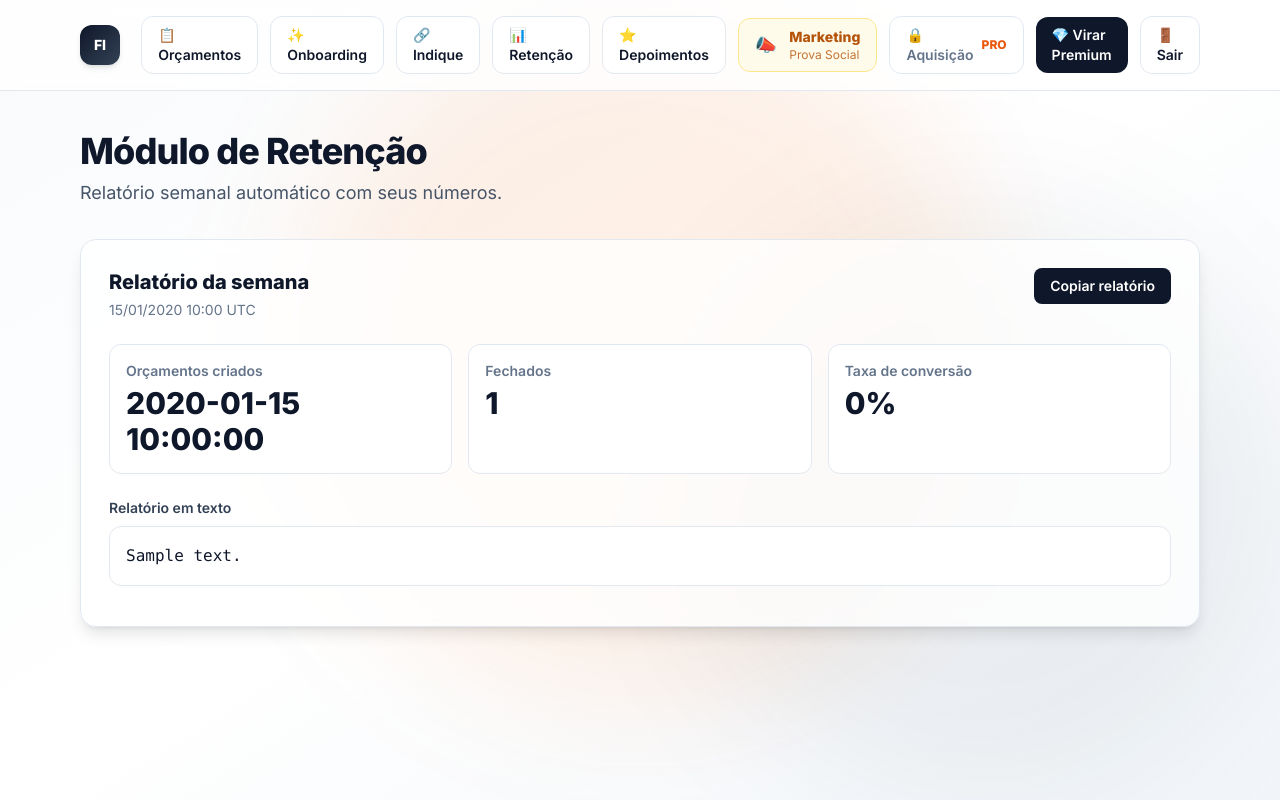
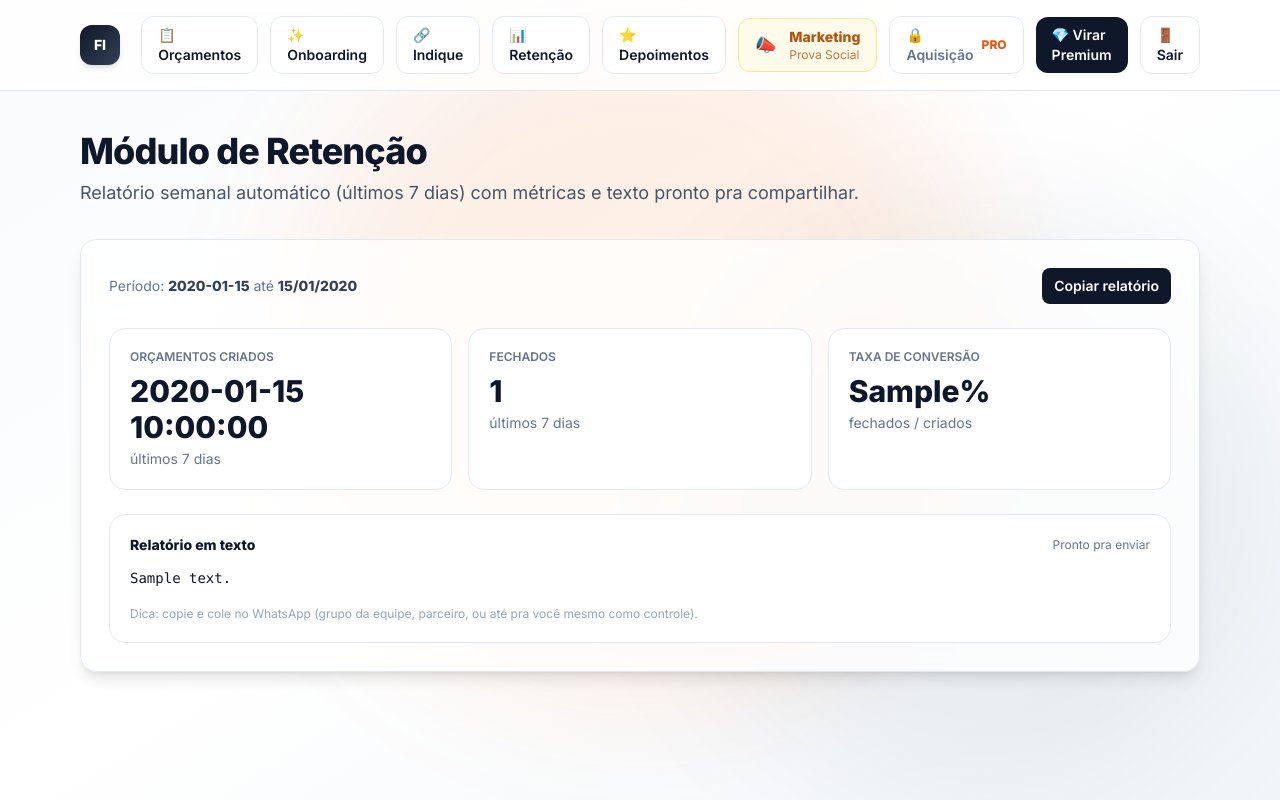
Before and after one commit to wanderson96santos04-hash/fecha-instalacao, a FastAPI app: template app/templates/retention/retention.html in a window 1280 px wide. Run offline with FastAPI, Linux system fonts and the light colour scheme; the template is opened without the code that fills it: most values are stand-ins (such as "Sample title", 1, 10 or a date in 2020); parts of the project's set-up code (start-up, migrations or seed data) failed here and were passed over; some libraries are stand-ins or nearby versions.

Commit message:
fix: retention weekly report + rounded conversion + route include

```diff
--- a/app/templates/retention/retention.html
+++ b/app/templates/retention/retention.html
@@ -1,8 +1,7 @@
 {% extends "base.html" %}
+{% block body %}
 
-{% block body %}
-  {# tenta puxar a navbar do painel se existir #}
-  {% include "partials/nav_app.html" ignore missing %}
+{% include "partials/nav_app.html" %}
 
 <main class="flex-1">
   <div class="max-w-6xl mx-auto px-4 py-10">
@@ -12,82 +11,69 @@
         Módulo de Retenção
       </h1>
       <p class="mt-2 text-slate-600 text-lg">
-          Relatório semanal automático com seus números.
+        Relatório semanal automático (últimos 7 dias) com métricas e texto pronto pra compartilhar.
       </p>
     </header>
 
     <section class="bg-white/80 backdrop-blur rounded-2xl shadow-lg border border-slate-200 p-6 md:p-7">
-        <div class="flex items-start justify-between gap-4 flex-wrap">
-          <div>
-            <h2 class="text-xl font-extrabold text-slate-900">Relatório da semana</h2>
-            <p class="mt-1 text-sm text-slate-500">
-              {{ now.strftime("%d/%m/%Y %H:%M UTC") if now is defined else "" }}
-            </p>
+      <div class="flex items-center justify-between gap-4 flex-wrap">
+        <div class="text-sm text-slate-500">
+          Período: <b class="text-slate-700">{{ start.strftime("%d/%m/%Y") }}</b> até
+          <b class="text-slate-700">{{ now.strftime("%d/%m/%Y") }}</b>
         </div>
 
-          {% if report_text is defined and report_text %}
+        <div class="flex items-center gap-2">
           <button
             id="copyReportBtn"
             type="button"
-              class="inline-flex items-center gap-2 rounded-lg bg-slate-900 text-white px-4 py-2 text-sm font-semibold hover:bg-slate-800"
+            class="inline-flex items-center gap-2 rounded-lg bg-slate-900 text-white px-3 py-2 text-sm font-semibold hover:bg-slate-800"
           >
             Copiar relatório
           </button>
-          {% endif %}
+          <span id="toast" class="hidden text-sm font-semibold text-green-600">Copiado ✔</span>
+        </div>
       </div>
 
       <div class="mt-6 grid grid-cols-1 md:grid-cols-3 gap-4">
-          <div class="rounded-xl border border-slate-200 bg-white p-4">
-            <div class="text-sm font-semibold text-slate-500">Orçamentos criados</div>
-            <div class="mt-1 text-3xl font-extrabold text-slate-900">
-              {{ created_count|default(0) }}
+        <div class="rounded-2xl border border-slate-200 bg-white p-5">
+          <div class="text-xs font-semibold text-slate-500">ORÇAMENTOS CRIADOS</div>
+          <div class="mt-2 text-3xl font-extrabold text-slate-900">{{ created_count }}</div>
+          <div class="mt-1 text-sm text-slate-500">últimos 7 dias</div>
+        </div>
+
+        <div class="rounded-2xl border border-slate-200 bg-white p-5">
+          <div class="text-xs font-semibold text-slate-500">FECHADOS</div>
+          <div class="mt-2 text-3xl font-extrabold text-slate-900">{{ closed_count }}</div>
+          <div class="mt-1 text-sm text-slate-500">últimos 7 dias</div>
+        </div>
+
+        <div class="rounded-2xl border border-slate-200 bg-white p-5">
+          <div class="text-xs font-semibold text-slate-500">TAXA DE CONVERSÃO</div>
+          <!-- ✅ agora nunca mais sai 66.6666666 -->
+          <div class="mt-2 text-3xl font-extrabold text-slate-900">{{ conversion_pct }}%</div>
+          <div class="mt-1 text-sm text-slate-500">fechados / criados</div>
         </div>
       </div>
 
-          <div class="rounded-xl border border-slate-200 bg-white p-4">
-            <div class="text-sm font-semibold text-slate-500">Fechados</div>
-            <div class="mt-1 text-3xl font-extrabold text-slate-900">
-              {{ closed_count|default(0) }}
-            </div>
+      <div class="mt-6 rounded-2xl border border-slate-200 bg-white p-5">
+        <div class="flex items-center justify-between gap-3 mb-3">
+          <div class="text-sm font-extrabold text-slate-900">Relatório em texto</div>
+          <div class="text-xs text-slate-500">Pronto pra enviar</div>
         </div>
 
-          <div class="rounded-xl border border-slate-200 bg-white p-4">
-            <div class="text-sm font-semibold text-slate-500">Taxa de conversão</div>
-            <div class="mt-1 text-3xl font-extrabold text-slate-900">
-              {{ conversion_rate|default(0) }}%
-            </div>
-          </div>
-        </div>
+        <pre id="reportText" class="whitespace-pre-wrap text-slate-900 leading-relaxed font-medium text-sm">{{ report_text }}</pre>
 
-        <div class="mt-6">
-          <div class="text-sm font-semibold text-slate-700 mb-2">Relatório em texto</div>
-
-          {% if report_text is defined and report_text %}
-            <pre
-              id="reportText"
-              class="rounded-xl border border-slate-200 bg-white p-4 text-slate-900 whitespace-pre-wrap leading-relaxed"
-            >{{ report_text }}</pre>
-
-            <div class="mt-3">
-              <span id="toast" class="hidden text-sm font-semibold text-green-600">Copiado ✔</span>
-            </div>
-          {% else %}
-            <div class="rounded-xl border border-slate-200 bg-white p-4 text-slate-600">
-              Nenhum dado suficiente para gerar o relatório ainda.
-            </div>
-          {% endif %}
+        <p class="mt-4 text-xs text-slate-400">
+          Dica: copie e cole no WhatsApp (grupo da equipe, parceiro, ou até pra você mesmo como controle).
+        </p>
       </div>
     </section>
-
   </div>
 </main>
 
 <script>
   (function () {
-      const btn = document.getElementById("copyReportBtn");
     const toast = document.getElementById("toast");
-      const pre = document.getElementById("reportText");
-
     const showToast = () => {
       if (!toast) return;
       toast.classList.remove("hidden");
@@ -110,9 +96,13 @@
       }
     };
 
+    const btn = document.getElementById("copyReportBtn");
+    const pre = document.getElementById("reportText");
+
     if (btn && pre) {
       btn.addEventListener("click", () => safeCopy(pre.innerText || ""));
     }
   })();
 </script>
+
 {% endblock %}
--- a/main.py
+++ b/main.py
@@ -9,37 +9,27 @@ from fastapi.templating import Jinja2Templates
 
 from app.db.session import init_db
 from app.core.deps import FLASH_COOKIE, pop_flashes
-
-# CORE ROUTERS
 from app.routes.auth import router as auth_router
 from app.routes.app import router as app_router
 from app.routes.webhook import router as webhook_router
 
-# ✅ NOVO ROUTER RETENTION (SEU retention.py)
-from app.routes.retention import router as retention_router
-
+# ✅ ADICIONADO
+from app.routes import retention
 
 app = FastAPI(title="FECHA INSTALAÇÃO", version="0.1.0")
-print(">>> MAIN.PY LOADED (with retention module)")
+print(">>> MAIN.PY LOADED (with premium_gate + modules)")
 
 app.mount("/static", StaticFiles(directory="app/static"), name="static")
 templates = Jinja2Templates(directory="app/templates")
 
 
-# ========================
-# STARTUP
-# ========================
 @app.on_event("startup")
 def _startup() -> None:
     init_db()
 
 
-# ========================
-# FLASH MIDDLEWARE
-# ========================
 @app.middleware("http")
 async def flash_middleware(request: Request, call_next):
-
     response = await call_next(request)
 
     if getattr(request.state, "clear_flashes", False):
@@ -48,40 +38,31 @@ async def flash_middleware(request: Request, call_next):
     return response
 
 
-# ========================
-# PREMIUM GATE (SEGURO)
-# ========================
+# ✅ PREMIUM GATE MIDDLEWARE (banner + bloqueio no limite) — isolado e seguro (fail-open)
 try:
-
     from app.core.deps import get_user_id_from_request
     from app.modules.premium_gate.services import get_gate_info, render_banner_html
     from jinja2 import ChoiceLoader, FileSystemLoader
 
     premium_templates = Jinja2Templates(directory="app/templates")
-
-    premium_templates.env.loader = ChoiceLoader([
+    premium_templates.env.loader = ChoiceLoader([  # type: ignore[attr-defined]
         premium_templates.env.loader,
         FileSystemLoader("app/modules/premium_gate/templates"),
     ])
 
     @app.middleware("http")
     async def premium_gate_middleware(request: Request, call_next):
-
         request.state.premium_banner_html = ""
 
         if not request.url.path.startswith("/app"):
             return await call_next(request)
 
         try:
-
             uid_raw = get_user_id_from_request(request)
-
             if uid_raw:
-
                 uid = int(uid_raw)
 
                 info = get_gate_info(uid)
-
                 request.state.premium_banner_html = render_banner_html(info)
 
                 if (
@@ -92,15 +73,9 @@ try:
                 ):
                     return premium_templates.TemplateResponse(
                         "premium_gate/limit.html",
-                        {
-                            "request": request,
-                            "flashes": [],
-                            "user": None,
-                            "info": info,
-                        },
+                        {"request": request, "flashes": [], "user": None, "info": info},
                         status_code=403,
                     )
-
         except Exception:
             request.state.premium_banner_html = ""
 
@@ -110,14 +85,9 @@ except Exception as e:
     print(f"[modules] PremiumGate middleware NOT loaded: {e}")
 
 
-# ========================
-# LANDING
-# ========================
 @app.get("/", response_class=HTMLResponse)
 def landing(request: Request):
-
     flashes = pop_flashes(request)
-
     return templates.TemplateResponse(
         "landing.html",
         {
@@ -129,78 +99,20 @@ def landing(request: Request):
     )
 
 
-# ========================
-# HEALTH
-# ========================
 @app.get("/health")
 def health():
-    return {"ok": True}
+    return {"ok": True, "app": "fecha-instalacao"}
 
 
-# ========================
-# CORE ROUTERS
-# ========================
+# ===== ROUTERS DO CORE =====
 app.include_router(auth_router)
 app.include_router(app_router)
 app.include_router(webhook_router)
 
-# ✅ NOVO RETENTION ROUTER
-app.include_router(retention_router)
+# ✅ AGORA INCLUI O RETENTION ROUTER
+app.include_router(retention.router)
 
 
-# ========================
-# MÓDULOS OPCIONAIS
-# ========================
-
-try:
-    from app.modules.acquisition.router import router as acquisition_router
-    app.include_router(acquisition_router)
-except Exception as e:
-    print(f"[modules] Acquisition router NOT loaded: {e}")
-
-
-try:
-    from app.modules.social_proof.router import router as social_proof_router
-    app.include_router(social_proof_router)
-except Exception as e:
-    print(f"[modules] SocialProof router NOT loaded: {e}")
-
-
-try:
-    from app.modules.onboarding.router import router as onboarding_router
-    app.include_router(onboarding_router)
-except Exception as e:
-    print(f"[modules] Onboarding router NOT loaded: {e}")
-
-
-try:
-    from app.modules.invite.router import router as invite_router
-    app.include_router(invite_router)
-except Exception as e:
-    print(f"[modules] Invite router NOT loaded: {e}")
-
-
-try:
-    from app.modules.premium_gate.router import router as premium_gate_router
-    app.include_router(premium_gate_router)
-except Exception as e:
-    print(f"[modules] PremiumGate router NOT loaded: {e}")
-
-
-try:
-    from app.modules.cases.router import router as cases_router
-    app.include_router(cases_router)
-except Exception as e:
-    print(f"[modules] Cases router NOT loaded: {e}")
-
-
-# ========================
-# AUTH HANDLER
-# ========================
 @app.exception_handler(401)
 def _unauthorized(_, __):
-
-    return RedirectResponse(
-        url="/login",
-        status_code=303,
-    )
+    return RedirectResponse(url="/login", status_code=303)
```
Also changed, not shown: app/routes/retention.py (+54 -63 lines). Lines whose indentation alone changed are shown as unchanged.
